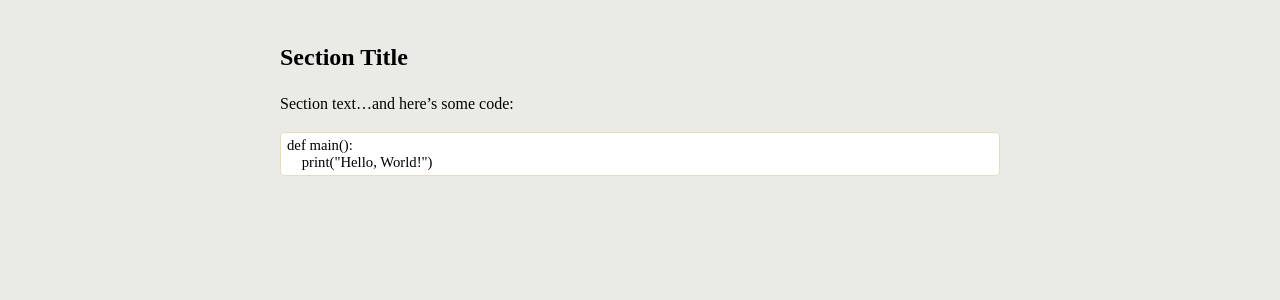
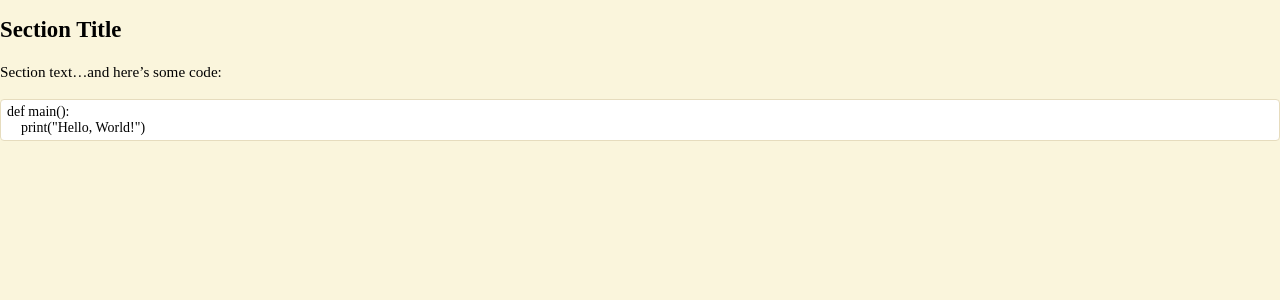
Before and after one commit to dvon/cgbk, a Jekyll site: the page built from index.md, in a window 1280 px wide. Shown: the top 300 px of the page. Built offline with Jekyll 4.4.1, drawn with Linux system fonts in a browser that asks for light colours; some web fonts are replaced; Markdown is read by kramdown in place of the engine named in the settings.

Commit message:
Update style.css

```diff
--- a/css/style.css
+++ b/css/style.css
@@ -1,18 +1,18 @@
-@charset "UTF-8";
-
 body {
-  background-color: rgb(235, 235, 230);
-  max-width: 720px;
-  margin: auto;
-  padding: 10px 25px;
+  font-family: "Merriweather";
+  font-size: 95%;
+  line-height: 150%;
+  background-color: rgb(250, 245, 220);
+  margin: 0px;
 }
 
-h1 {
-  margin-top: 50px;
+.content {
+  max-width: 800px;
+  margin: auto;
 }
 
-h2, h3 {
-  margin-top: 35px;
+.content {
+  margin-top: 50px;
 }
 
 pre, code {
```
